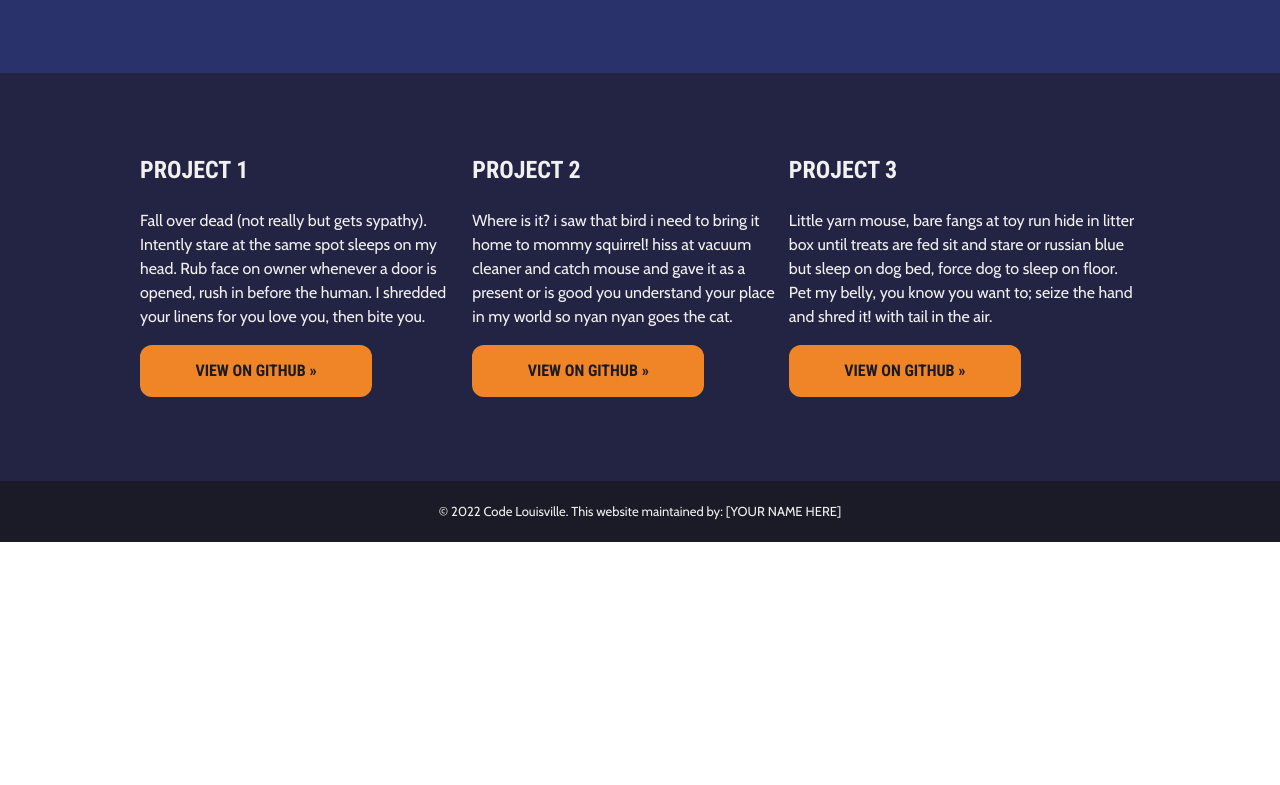
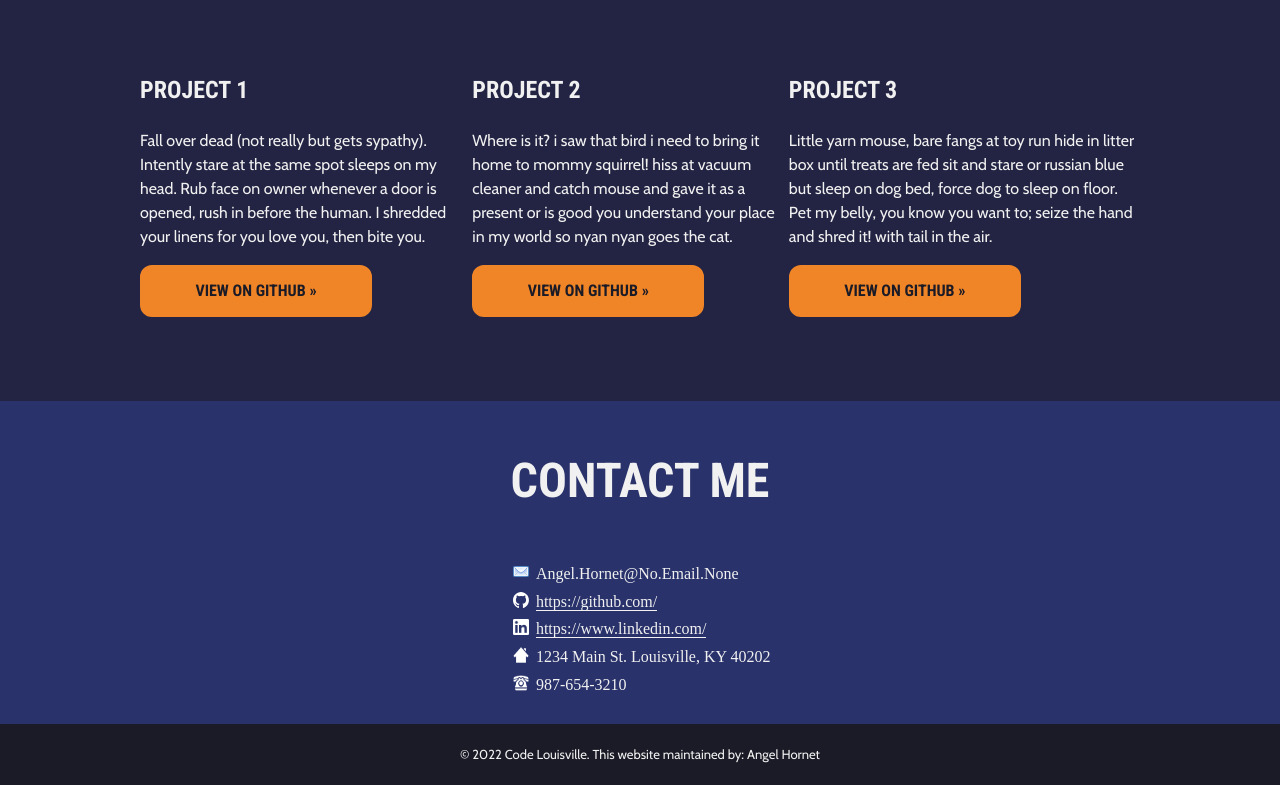
Before and after one commit to cjmet/CodeKy_WDS24_KC01, a plain HTML site: page index.html in a window 1280 px wide. Shown: the part 1382-2167 px from the top of the page. Before the commit the page ends 1924 px from the top, so only its background shows below. Drawn offline with nearby package versions, Linux system fonts and the light colour scheme.

Commit message:
First Update This should cover the homework updates.

```diff
--- a/css/style.css
+++ b/css/style.css
@@ -48,12 +48,13 @@ body {
 }
 
 .hero-container {
-    display: block;
-    background: url('https://images.pexels.com/photos/546819/pexels-photo-546819.jpeg?cs=srgb&dl=pexels-luis-gomes-546819.jpg&fm=jpg') center center no-repeat;
+    display: flex;
+    justify-content: center;
+    align-items: center;
+    /* background: url('https://images.pexels.com/photos/546819/pexels-photo-546819.jpeg?cs=srgb&dl=pexels-luis-gomes-546819.jpg&fm=jpg') center center no-repeat; */
+    background: url('/img/Pie_Computer.jpg') center center no-repeat;
     background-size: cover;
     height: 80vh;
-    padding: 0;
-    margin: 0;
 }
 
 .hero-content {
@@ -62,6 +63,9 @@ body {
     text-align: center;
     padding: 24px;
     margin: 0 auto;
+    border-color: Red;
+    border-width: 5;
+
 }
 
 .aboutme-container {
@@ -82,6 +86,8 @@ body {
     align-items: center;
     padding: 12px;
 }
+
+/* Colors: #29326a #232443 */
 
 .projects-container {
     background: #232443;
@@ -104,6 +110,37 @@ body {
 
 .projects-item {
 
+}
+
+.contact-container {
+    background: #29326a;
+    display: flex;
+    flex-direction: column;
+    justify-content: center;
+    align-items: center;
+}
+
+.contact-content {
+    color: #F1F1F1;
+    width: 100%;
+    /* max-width: 1000px; */
+    display: flex;
+    flex-direction: column;
+    /* justify-content: center; */
+    align-items: center;
+    padding: 12px;
+}
+
+.contact-content a {
+    color: #F1F1F1;
+    text-decoration: solid;
+    border-bottom: 1px solid #F1F1F1;
+}
+
+.icon {
+    margin: .1em .2em;
+    height: 1em;
+    width: 1em;
 }
 
 .footer-container {
@@ -235,6 +272,12 @@ a:hover, a:active {
     font-size: 18px;
     color: #F1F1F1;
     line-height: 1.5;
+}
+
+/* cjm */
+.hero-content h1, .hero-content p {
+    color: white;
+    font-weight: bold;
 }
 
 section h2 {
--- a/index.html
+++ b/index.html
@@ -6,6 +6,7 @@
     <meta charset="UTF-8">
 
     <meta http-equiv="X-UA-Compatible" content="ie=edge">
+    <meta name="viewport" content="width=device-width, initial-scale=1.0">
 
     <title>Code Louisville Student Portfolio</title>
 
@@ -56,7 +57,7 @@
 
             <h1>You're Going to Hire Me.</h1>
 
-            <p>Hello, my name is [INSERT NAME] I'm a student at Code Lousville. In about 24 weeks I will have the skills and knowledge to be hired as a Junior Web Developer.</p>
+            <p>Hello, my name is Angel Hornet I'm a student at Code Lousville. In about 24 weeks I will have the skills and knowledge to be hired as a Junior Web Developer.</p>
 
             <a href="#aboutme" class="btn">Learn More About Me</a>
 
@@ -68,7 +69,7 @@
 
         <div class="aboutme-content">
 
-            <img src="http://placekitten.com/600" alt="Profile Photo" class="aboutme-photo">
+            <img src="https://raw.githubusercontent.com/cjmet/CodeKy_SD09/eed415b3dab9b7ae4b561424b308cda21abb8c81/Angel%20Hornet%20Logo.png" alt="Profile Photo" class="aboutme-photo">
 
             <h2>About Me</h2>
 
@@ -116,11 +117,42 @@
 
     </section>
 
+    <section class="contact-container" id="contact">
+
+        <div class="contact-content">
+
+            <h2>Contact Me</h2>
+            <table class="contact-content">
+                <tr>
+                    <td><img src="img/Email.svg" alt="Email" class="icon"></td>
+                    <td>Angel.Hornet@No.Email.None</td>
+                </tr>
+                <tr>
+                    <td><img src="img/github-mark-white.svg" height="16" alt="GitHub" class="icon"></td>
+                    <td><a href="https://github.com/" target="_blank">https://github.com/</a></td>
+                </tr>
+                <tr>
+                    <td><img src="img/In-White-21.png" height="16" alt="LinkedIn" class="icon"></td>
+                    <td><a href="https://www.linkedin.com/" target="_blank">https://www.linkedin.com/</a></td>
+                </tr>
+                <tr>
+                    <td><img src="img/home.png" height="16" alt="Address" class="icon"></td>
+                    <td>1234 Main St. Louisville, KY 40202</td>
+                </tr>
+                <tr>
+                    <td><img src="img/phone.png" height="16" alt="Phone" class="icon"></td>
+                    <td>987-654-3210</td>
+                </tr>
+            </table>
+        </div>
+
+    </section>
+
     <section class="footer-container">
 
         <footer class="footer-content">
 
-            <p>&copy; 2022 Code Louisville. This website maintained by: [YOUR NAME HERE]</p>
+            <p>&copy; 2022 Code Louisville. This website maintained by: Angel Hornet</p>
 
         </footer>
 
```
Also changed, not shown: img/Email.svg (added), img/In-White-21.png (added), img/Pie_Computer.jpg (added), img/github-mark-white.svg (added), img/home.png (added), img/phone.png (added).
